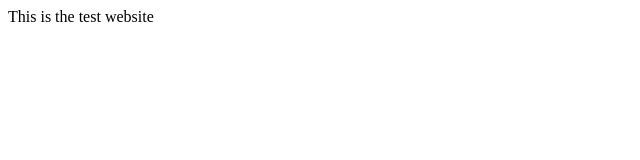
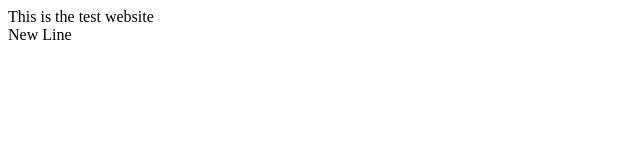
Before and after one commit to EvansvilleCoderDojo/EvansvilleCoderDojo.github.io, a plain HTML site: page index.html in a window 1280 px wide. Shown: the full height of the page, 0-640 px from the left. Drawn offline with Linux system fonts and the light colour scheme.

Commit message:
New Line Commit

```diff
--- a/index.html
+++ b/index.html
@@ -4,5 +4,7 @@
 	</head>
 	<body>
 		This is the test website
+		<br/>
+		New Line
 	</body>
 </html>
```
